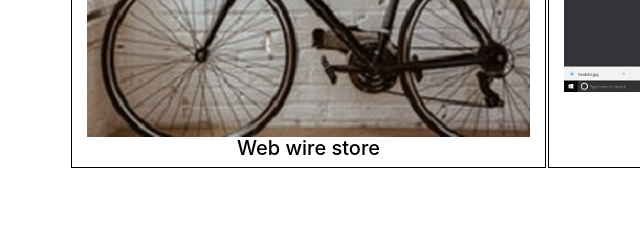
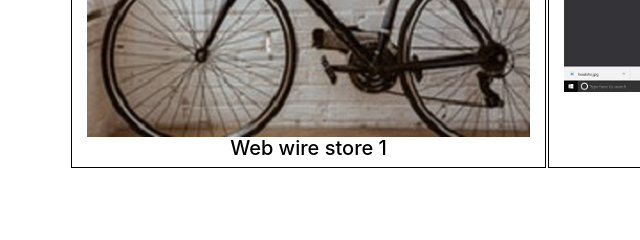
Before and after one commit to ahephner/ahephner.github.io, a website: page index.html in a window 1280 px wide. Shown: the part 1580-1820 px from the top of the page, 0-640 px from the left. Drawn offline with Linux system fonts and the light colour scheme.

```diff
--- a/index.html
+++ b/index.html
@@ -109,7 +109,7 @@
           <div class="col-lg-5 portfolio-item projects">
 
             <a class="portfolio-link" href="https://pelotonindy.firebaseapp.com/" target=_"blank"><img  src="img/bike.jpg" alt="example">
-              <h5> Web wire store</h5>
+              <h5> Web wire store 1</h5>
               </a>
            </div>
 
```
